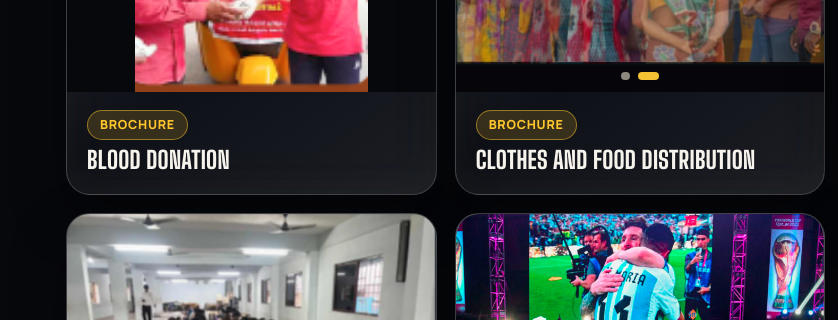
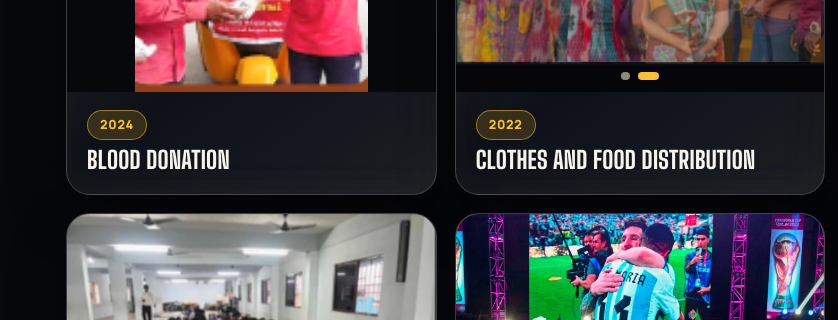
Before and after one commit to siocoimbatorework/TFSC_Website, a plain HTML site: page index.html in a window 1280 px wide. Shown: the part 10157-10477 px from the top of the page, 0-838 px from the left. Drawn offline with Linux system fonts and the light colour scheme.

Commit message:
Update index.html

```diff
--- a/index.html
+++ b/index.html
@@ -734,8 +734,8 @@ var COACHES={
 /* Other activities. Add photos to imgs, for example imgs:["photos/rally1.jpg","photos/rally2.jpg"].
    Set fit:"contain" for brochure pages so they are not cropped. With no photos, three placeholder slides show. */
 var ACT=[
- {t:"Blood donation",tag:"Brochure",k:"Blood",fit:"contain",imgs:["images/activities/blood.png"]},
- {t:"Clothes and food distribution",tag:"Brochure",k:"Distribution",fit:"contain",imgs:["images/activities/clothes.png","images/activities/clothes2.png"]},
+ {t:"Blood donation",tag:"2024",k:"Blood",fit:"contain",imgs:["images/activities/blood.png"]},
+ {t:"Clothes and food distribution",tag:"2022",k:"Distribution",fit:"contain",imgs:["images/activities/clothes.png","images/activities/clothes2.png"]},
  {t:"Rally",tag:"2026",k:"Rally",imgs:["images/activities/ralley.jpg","images/activities/ralley2.jpg","images/activities/ralley3.jpg"]},
  {t:"Ifthaar for seniors and juniors",tag:"2025 and 2026",k:"Ifthaar",imgs:["images/activities/iftar.png","images/activities/iftar2.png"]},
  {t:"World Cup screening",tag:"2022",k:"Screening",imgs:["images/activities/wcscreen.png","images/activities/wcscreen2.png","images/activities/wcscreen3.png"]},
```
